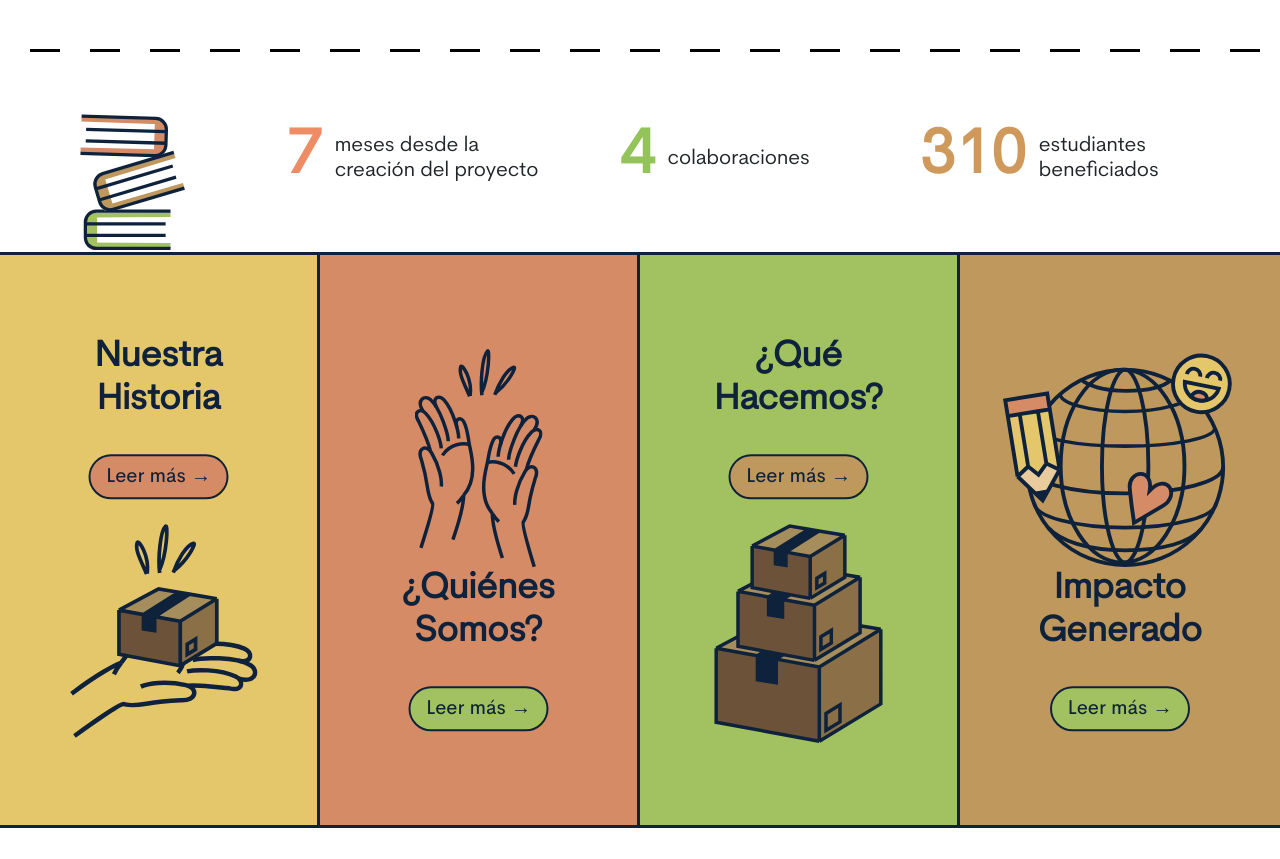
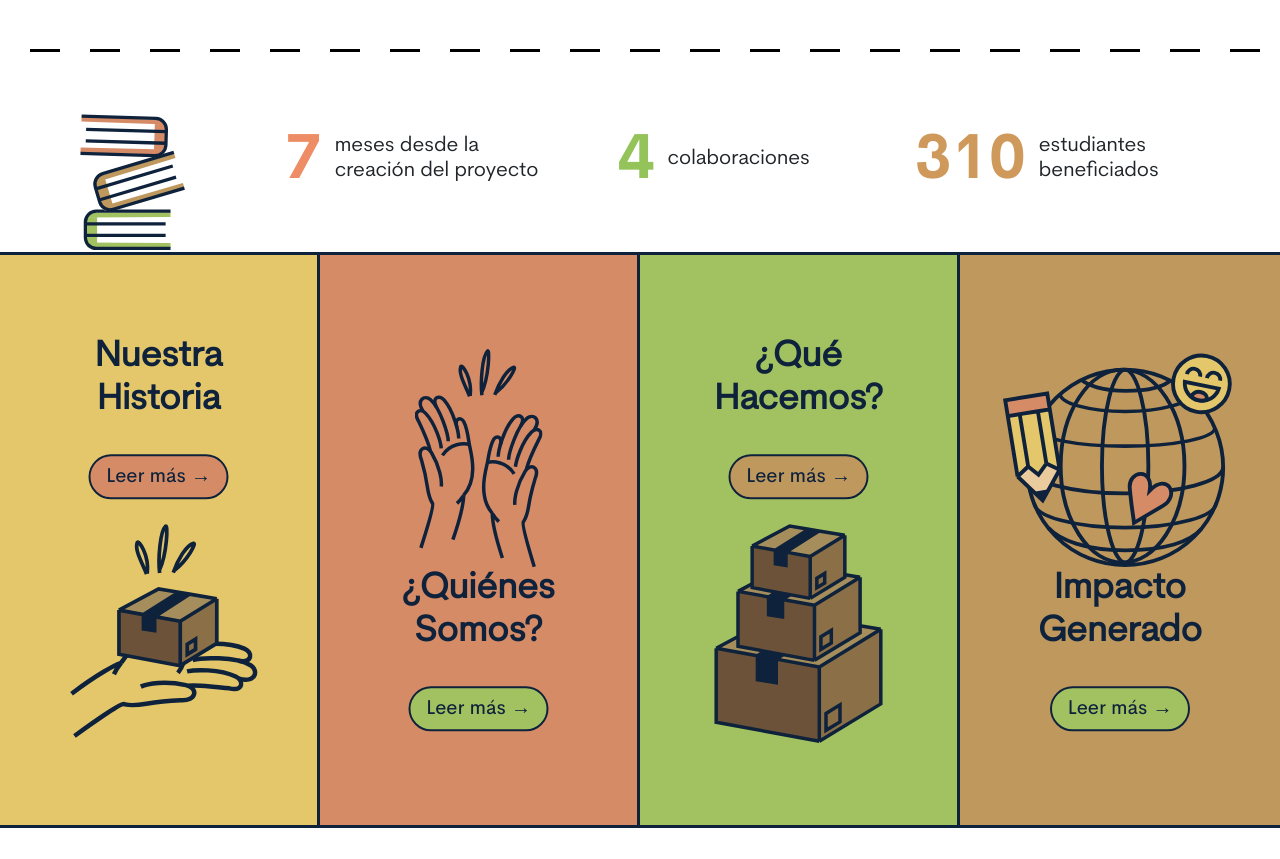
Before and after one commit to reginardzss/CapaXCapa, a React (Create React App) app in the folder capaxcapa-react/: page /inicio in a window 1280 px wide. Shown: the part 1791-2650 px from the top of the page. Built offline with nearby package versions, Linux system fonts and the light colour scheme.

Commit message:
Cerebri Sans Bold
Se agregó el font en carpeta Cerebri y se puso en la parte de abajo de página de inicio

```diff
--- a/capaxcapa-react/src/components/pages/Inicio/Descripcion.js
+++ b/capaxcapa-react/src/components/pages/Inicio/Descripcion.js
@@ -94,7 +94,7 @@ function Descripcion(){
                 </div>
                 <div className="description-bottom" style={{ 'width': `26vw` }}>
                     <div style={{ 'width': `6vw`, 'textAlign' : `right` }}>
-                        <span className="text-red" style={{ 'fontSize': `4.861vw`, 'fontWeight': `900`, 'lineHeight': `5.694vw`}}>
+                        <span className="text-red" style={{ 'fontSize': `4.861vw`, 'fontWeight': `900`, 'lineHeight': `5.694vw`, 'fontFamily' : `Cerebri Sans Bold`}}>
                             7
                         </span>
                     </div>
@@ -104,7 +104,7 @@ function Descripcion(){
                 </div>
                 <div className="description-bottom" style={{ 'width': `26vw` }}>
                     <div style={{ 'width': `6vw`, 'textAlign' : `right` }}>
-                        <span className="text-green" style={{ 'fontSize': `4.861vw`, 'fontWeight': `900`, 'lineHeight': `5.694vw`}}>
+                        <span className="text-green" style={{ 'fontSize': `4.861vw`, 'fontWeight': `900`, 'lineHeight': `5.694vw`, 'fontFamily' : `Cerebri Sans Bold`}}>
                             4
                         </span>
                     </div>
@@ -114,7 +114,7 @@ function Descripcion(){
                 </div>
                 <div className="description-bottom" style={{ 'width': `26vw` }}>
                     <div style={{ 'width': `9vw`, 'textAlign' : `right` }}>
-                        <span className="text-orange" style={{ 'fontSize': `4.861vw`, 'fontWeight': `900`, 'lineHeight': `5.694vw`}}>
+                        <span className="text-orange" style={{ 'fontSize': `4.861vw`, 'fontWeight': `900`, 'lineHeight': `5.694vw`, 'fontFamily' : `Cerebri Sans Bold`}}>
                             310
                         </span>
                     </div>
--- a/capaxcapa-react/src/index.css
+++ b/capaxcapa-react/src/index.css
@@ -32,3 +32,9 @@ code {
   font-style: normal;
   font-weight: 500;
 }
+
+@font-face {
+    font-family: "Cerebri Sans Bold";
+    src: url("./media/fonts/Cerebri/Cerebri Sans Bold.ttf") format("truetype");
+    font-style: bold;
+}
```
Also changed, not shown: capaxcapa-react/src/media/fonts/Cerebri/Cerebri Sans Bold.ttf (added).
